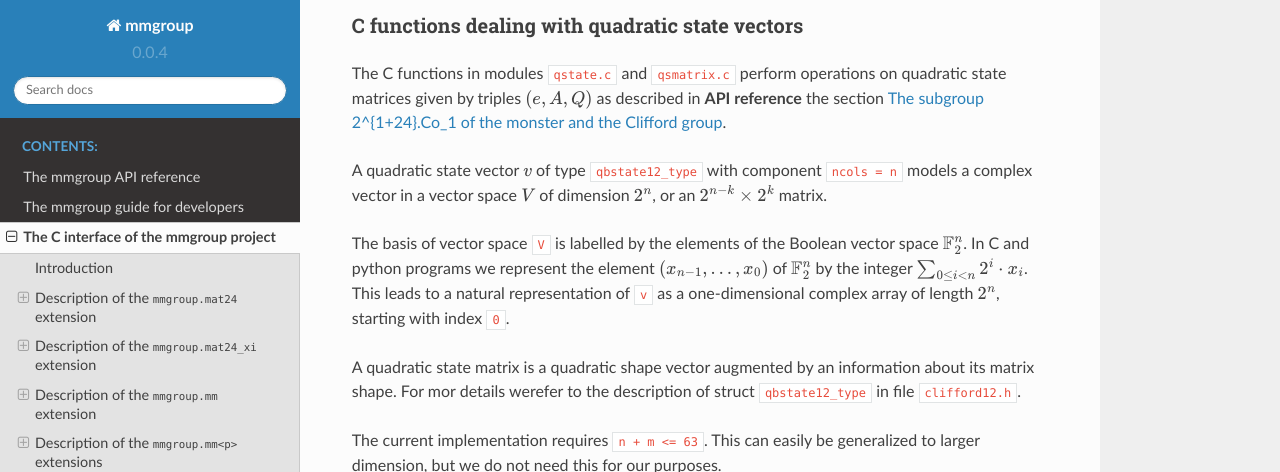
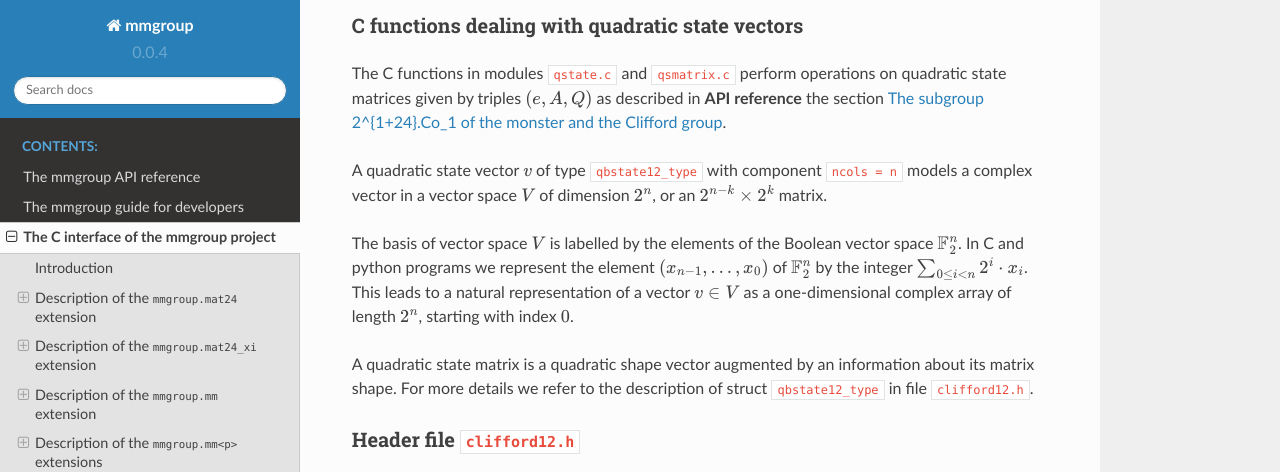
Before and after one commit to Martin-Seysen/mmgroup, a Sphinx documentation site: the page built from docs/source/c_interface.rst, in a window 1280 px wide and 900 px high, scrolled down 3764 px, cut to the strip 0-472 px from the top of the window. Built offline with Sphinx 7.4.7 and the Read the Docs theme 2.0.0, drawn with Linux system fonts in a browser that asks for light colours; the version number is read from the project's files by our own code.

Commit message:
Bugfixes

```diff
--- a/docs/source/c_interface.rst
+++ b/docs/source/c_interface.rst
@@ -170,23 +170,19 @@ A quadratic state vector :math:`v` of type
 vector in a vector space  :math:`V` of dimension :math:`2^n`,
 or an  :math:`2^{n-k} \times 2^k` matrix.
 
-The basis of vector space ``V`` is labelled by the elements of the
-Boolean vector space :math:`\mathbb{F}_2^n`. In C and python
+The basis of vector space :math:`V` is labelled by the elements of
+the  Boolean vector space :math:`\mathbb{F}_2^n`. In C and python
 programs we represent the element :math:`(x_{n-1}, \ldots, x_{0})`
 of :math:`\mathbb{F}_2^n` by the integer
 :math:`\sum_{0 \leq i < n} 2^i \cdot x_i`. This leads to a natural
-representation of ``v`` as a one-dimensional complex array of
-length :math:`2^n`, starting with index ``0``.
+representation of a vector :math:`v \in V` as a one-dimensional
+complex array of length :math:`2^n`, starting with index
+:math:`0`.
 
 A quadratic state matrix is a quadratic shape vector augmented
-by an information about its matrix shape. For mor details werefer
-to the description of struct ``qbstate12_type`` in file
+by an information about its matrix shape. For more details we
+refer to the description of struct ``qbstate12_type`` in file
 ``clifford12.h``.
-
-The current implementation requires ``n + m <= 63``. This can easily
-be generalized to larger dimension, but we do not need this for our
-purposes.
-
 
 
 Header file ``clifford12.h``
```
Also changed, not shown: 5 other files.
